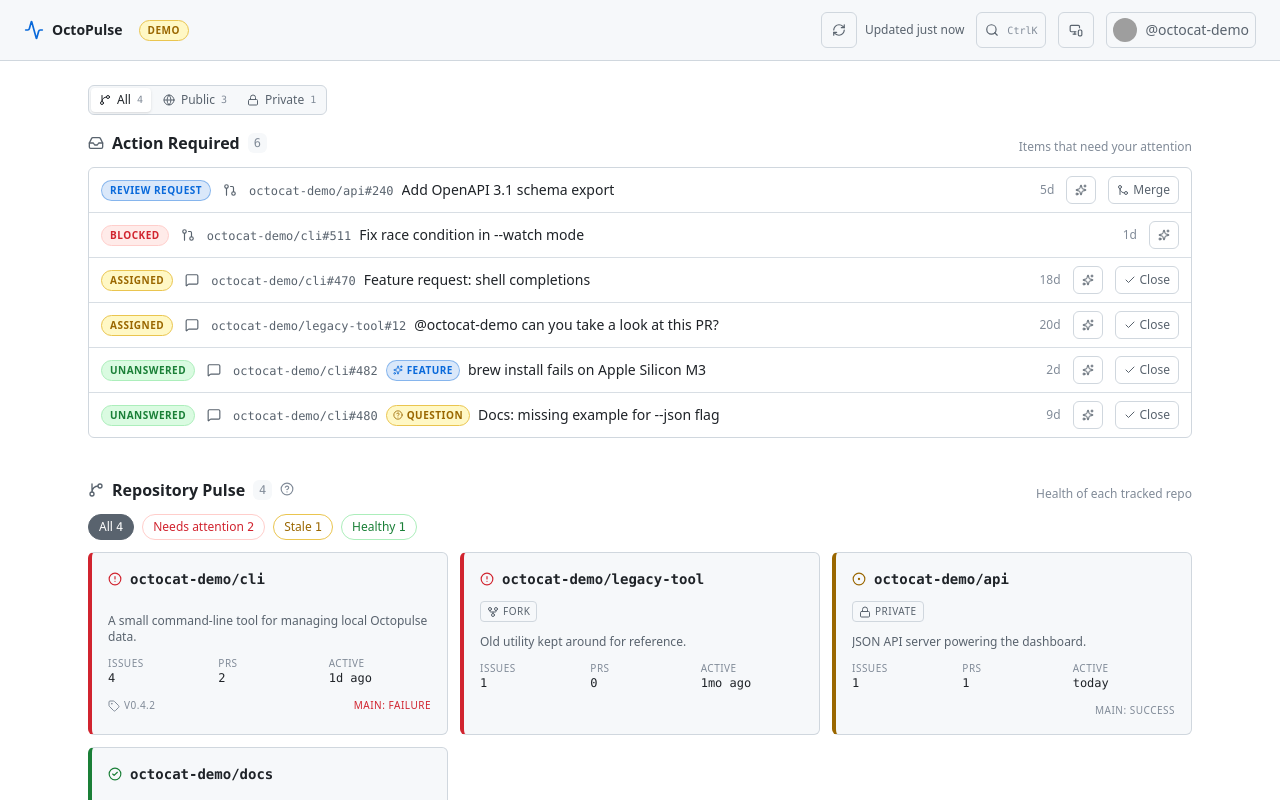
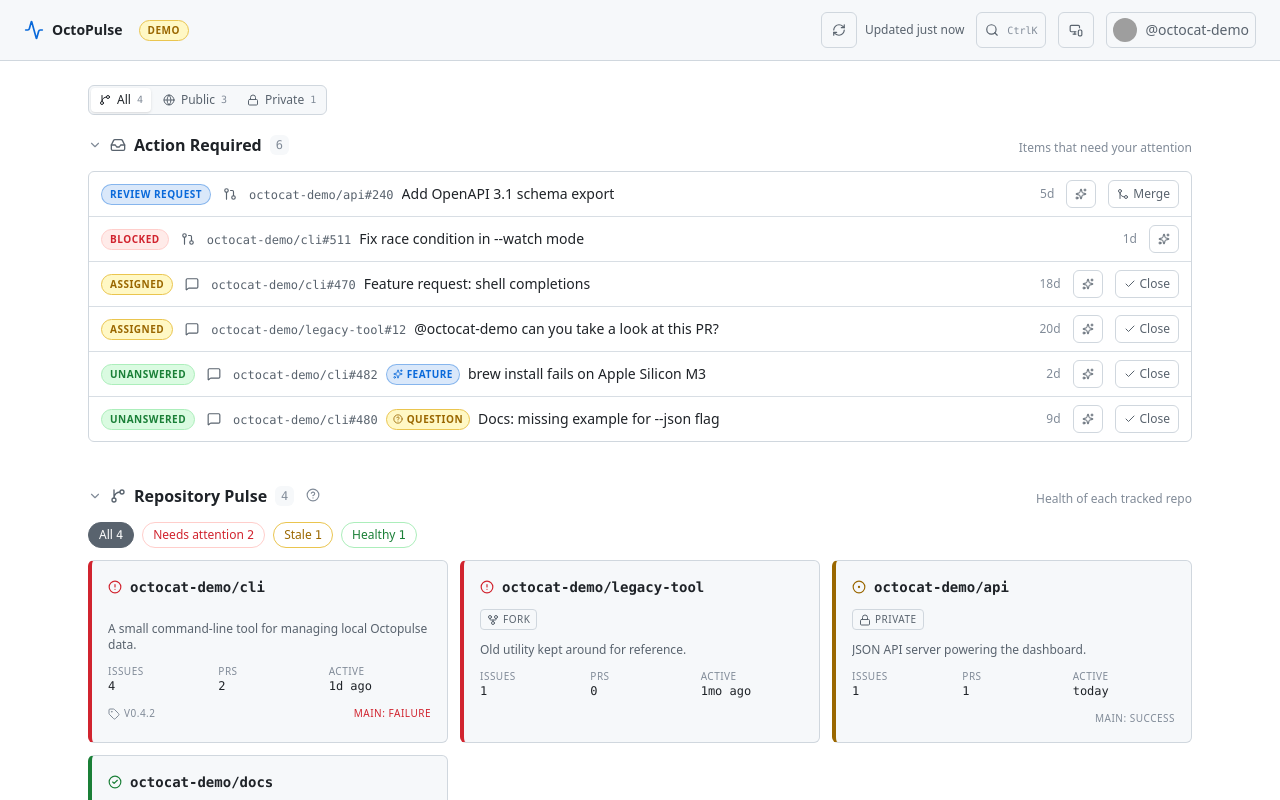
Before and after one commit to KingPin/OctoPulse, a React (Vite) app: page / in a window 1280 px wide. Both pictures are taken after a click on the button "Try demo mode without a token →". Shown: the top 800 px of the page. Built offline with nearby package versions, Linux system fonts and the light colour scheme; grey boxes are pictures that could not be loaded.

Commit message:
ui(dashboard): collapsible sections with per-section persistence
Action Required, Repository Pulse, and Stale Watch each get a chevron
toggle that hides the body and tightens the header. State is stored in
localStorage under collapsedSections so the layout survives reloads.

```diff
--- a/src/components/shell/Dashboard.tsx
+++ b/src/components/shell/Dashboard.tsx
@@ -1,5 +1,6 @@
 import { useEffect, useMemo, useRef, useState } from 'react'
 import {
+  ChevronRight,
   CircleAlert,
   CircleCheck,
   CircleDot,
@@ -39,25 +40,64 @@ interface SectionHeaderProps {
   count?: number
   caption?: string
   info?: React.ReactNode
+  collapsed?: boolean
+  onToggle?: () => void
+  controlsId?: string
 }
 
-function SectionHeader({ icon: Icon, title, count, caption, info }: SectionHeaderProps) {
-  return (
-    <div className="flex flex-col sm:flex-row sm:items-baseline sm:justify-between gap-1 mb-3">
-      <div className="flex items-center gap-2">
-        <Icon
-          className="w-4 h-4 text-[var(--color-fg-muted)]"
+function SectionHeader({
+  icon: Icon,
+  title,
+  count,
+  caption,
+  info,
+  collapsed,
+  onToggle,
+  controlsId,
+}: SectionHeaderProps) {
+  const collapsible = typeof onToggle === 'function'
+  const titleRow = (
+    <>
+      {collapsible && (
+        <ChevronRight
+          className={`w-3.5 h-3.5 text-[var(--color-fg-subtle)] transition-transform ${
+            collapsed ? '' : 'rotate-90'
+          }`}
           aria-hidden
         />
+      )}
+      <Icon className="w-4 h-4 text-[var(--color-fg-muted)]" aria-hidden />
       <h2 className="text-base font-semibold">{title}</h2>
       {typeof count === 'number' && (
         <span className="text-xs font-mono text-[var(--color-fg-subtle)] px-1.5 py-0.5 bg-[var(--color-canvas-subtle)] rounded-md">
           {count}
         </span>
       )}
+    </>
+  )
+  return (
+    <div
+      className={`flex flex-col sm:flex-row sm:items-baseline sm:justify-between gap-1 ${
+        collapsed ? '' : 'mb-3'
+      }`}
+    >
+      <div className="flex items-center gap-2">
+        {collapsible ? (
+          <button
+            type="button"
+            onClick={onToggle}
+            aria-expanded={!collapsed}
+            aria-controls={controlsId}
+            className="flex items-center gap-2 -ml-1 px-1 py-0.5 rounded hover:bg-[var(--color-canvas-subtle)] text-left"
+          >
+            {titleRow}
+          </button>
+        ) : (
+          titleRow
+        )}
         {info}
       </div>
-      {caption && (
+      {caption && !collapsed && (
         <span className="text-xs text-[var(--color-fg-subtle)]">{caption}</span>
       )}
     </div>
@@ -143,6 +183,7 @@ function HealthLegend() {
 }
 
 type Visibility = 'all' | 'public' | 'private'
+type SectionKey = 'inbox' | 'pulse' | 'stale'
 
 const VISIBILITY_OPTIONS: { value: Visibility; label: string; Icon: typeof Globe }[] = [
   { value: 'all', label: 'All', Icon: GitBranch },
@@ -238,6 +279,22 @@ export function Dashboard({
     [filteredSnapshots],
   )
 
+  const [collapsed, setCollapsedState] = useState<Record<SectionKey, boolean>>(
+    () => ({
+      inbox: false,
+      pulse: false,
+      stale: false,
+      ...(storage.get<Partial<Record<SectionKey, boolean>>>('collapsedSections') ?? {}),
+    }),
+  )
+  const toggleSection = (key: SectionKey) => {
+    setCollapsedState((prev) => {
+      const next = { ...prev, [key]: !prev[key] }
+      storage.set('collapsedSections', next)
+      return next
+    })
+  }
+
   return (
     <main className="min-h-screen flex flex-col">
       <TopBar
@@ -304,13 +361,20 @@ export function Dashboard({
                     title="Action Required"
                     count={inboxCount}
                     caption="Items that need your attention"
+                    collapsed={collapsed.inbox}
+                    onToggle={() => toggleSection('inbox')}
+                    controlsId="section-inbox"
                   />
+                  {!collapsed.inbox && (
+                    <div id="section-inbox">
                       <ActionInbox
                         snapshots={filteredSnapshots}
                         viewerLogin={viewer.login}
                         isDemo={isDemo}
                         onMutated={refresh}
                       />
+                    </div>
+                  )}
                 </section>
 
                 <section aria-label="Repository pulse">
@@ -320,8 +384,15 @@ export function Dashboard({
                     count={filteredSnapshots.length}
                     caption="Health of each tracked repo"
                     info={<HealthLegend />}
+                    collapsed={collapsed.pulse}
+                    onToggle={() => toggleSection('pulse')}
+                    controlsId="section-pulse"
                   />
+                  {!collapsed.pulse && (
+                    <div id="section-pulse">
                       <RepoPulseGrid snapshots={filteredSnapshots} />
+                    </div>
+                  )}
                 </section>
 
                 <section aria-label="Stale watch">
@@ -330,12 +401,19 @@ export function Dashboard({
                     title="Stale Watch"
                     count={staleCount}
                     caption="Open ≥7d without movement"
+                    collapsed={collapsed.stale}
+                    onToggle={() => toggleSection('stale')}
+                    controlsId="section-stale"
                   />
+                  {!collapsed.stale && (
+                    <div id="section-stale">
                       <StaleWatch
                         snapshots={filteredSnapshots}
                         isDemo={isDemo}
                         onMutated={refresh}
                       />
+                    </div>
+                  )}
                 </section>
               </>
             )}
--- a/src/lib/storage.ts
+++ b/src/lib/storage.ts
@@ -9,6 +9,7 @@ export type StorageKey =
   | 'lastFetchAt'
   | 'hideStaleBots'
   | 'visibilityFilter'
+  | 'collapsedSections'
 
 export function get<T>(key: StorageKey): T | null {
   try {
```
Lines whose indentation alone changed are shown as unchanged.
